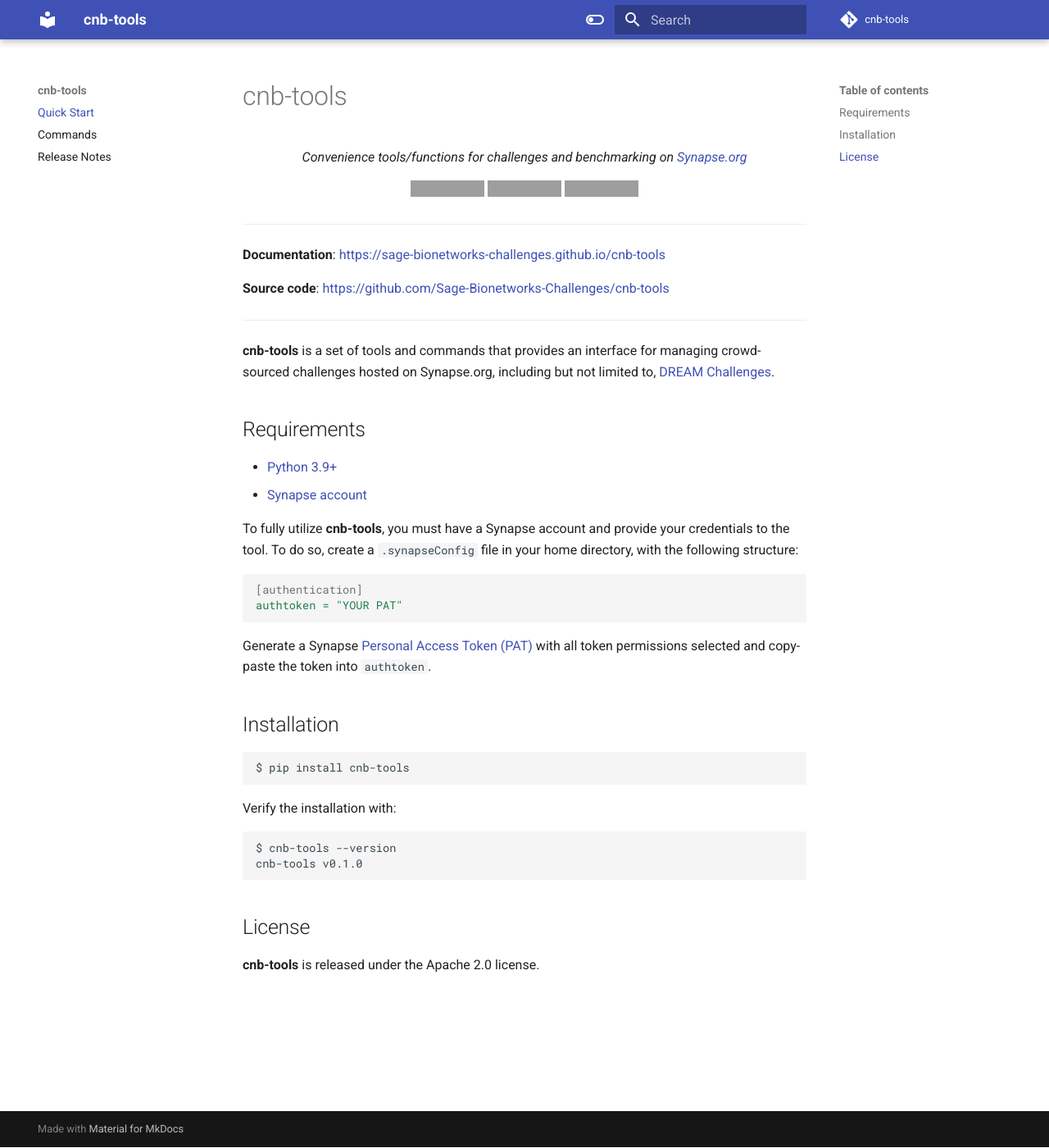
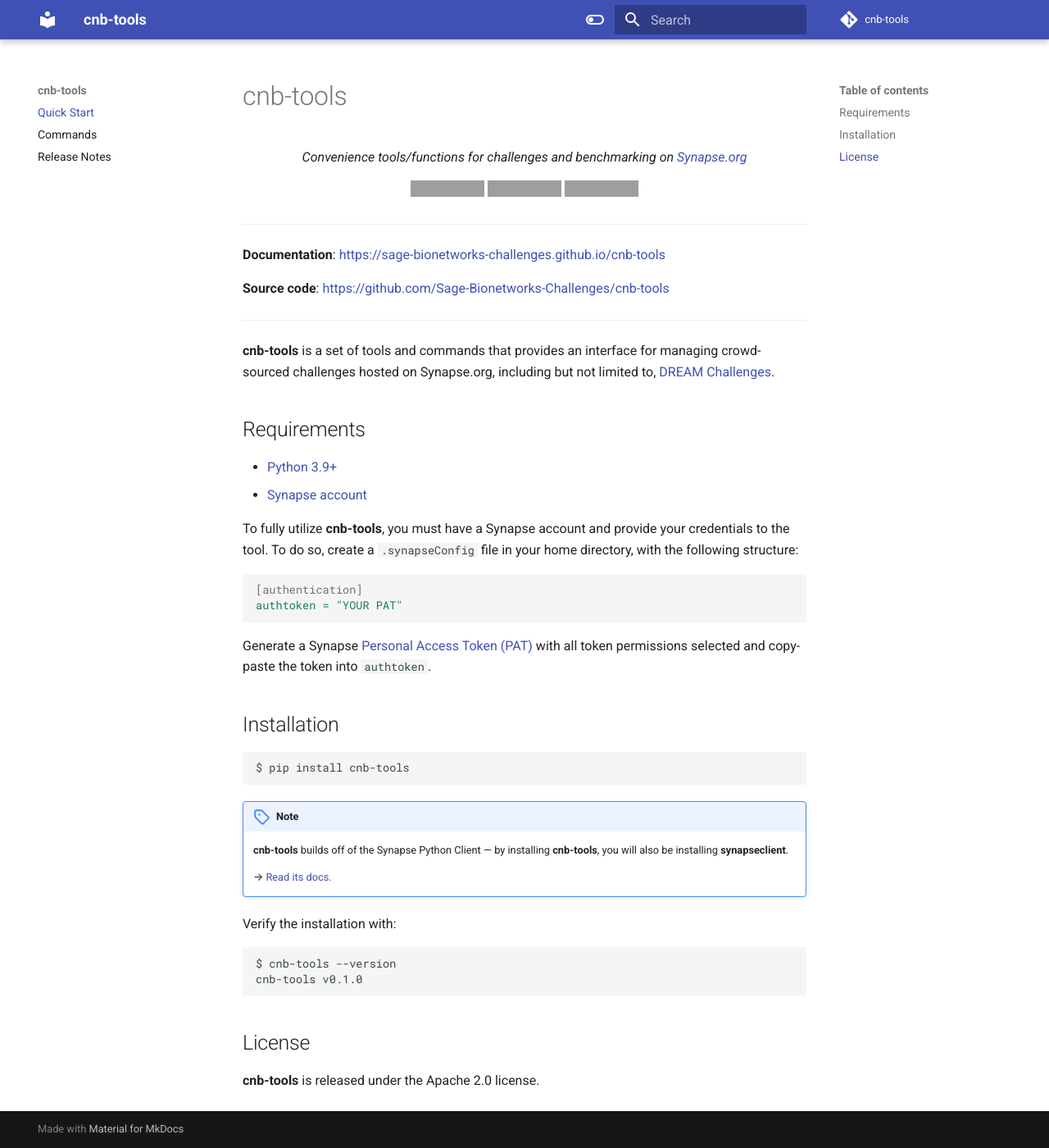
Before and after one commit to Sage-Bionetworks-Challenges/cnb-tools, an MkDocs documentation site: the page built from docs/index.md, in a window 1280 px wide and 1400 px high, scrolled down 1 px. Shown: the whole window at 82% size. Built offline with MkDocs 1.6.1 and Material for MkDocs 9.7.7, drawn with Linux system fonts in a browser that asks for light colours; comment, search, counter and statistics services are not loaded; grey boxes are pictures that could not be loaded.

Commit message:
Fix Pages deployment (#1)
* add note about `synapseclient`

* add CNAME

* fix docs?

````diff
--- a/docs/index.md
+++ b/docs/index.md
@@ -46,6 +46,12 @@
 $ pip install cnb-tools
 ```
 
+!!! note
+    **cnb-tools** builds off of the Synapse Python Client — by
+    installing **cnb-tools**, you will also be installing **synapseclient**.
+
+    → [Read its docs.]
+
 Verify the installation with:
 
 ```
@@ -63,3 +69,4 @@
 [Python 3.9+]: https://www.python.org/downloads/
 [Synapse account]: https://www.synapse.org/#!LoginPlace:0
 [Personal Access Token (PAT)]: https://www.synapse.org/#!PersonalAccessTokens:
+[Read its docs.]: https://python-docs.synapse.org/build/html/index.html
--- a/mkdocs.yml
+++ b/mkdocs.yml
@@ -21,6 +21,10 @@
       toggle:
         icon: material/toggle-switch
         name: Switch to light mode
+  icon:
+    admonition:
+      note: octicons/tag-16
+      info: octicons/info-16
 
 markdown_extensions:
   - admonition
````
Also changed, not shown: README.md (+7 -0 lines), 2 other files.
